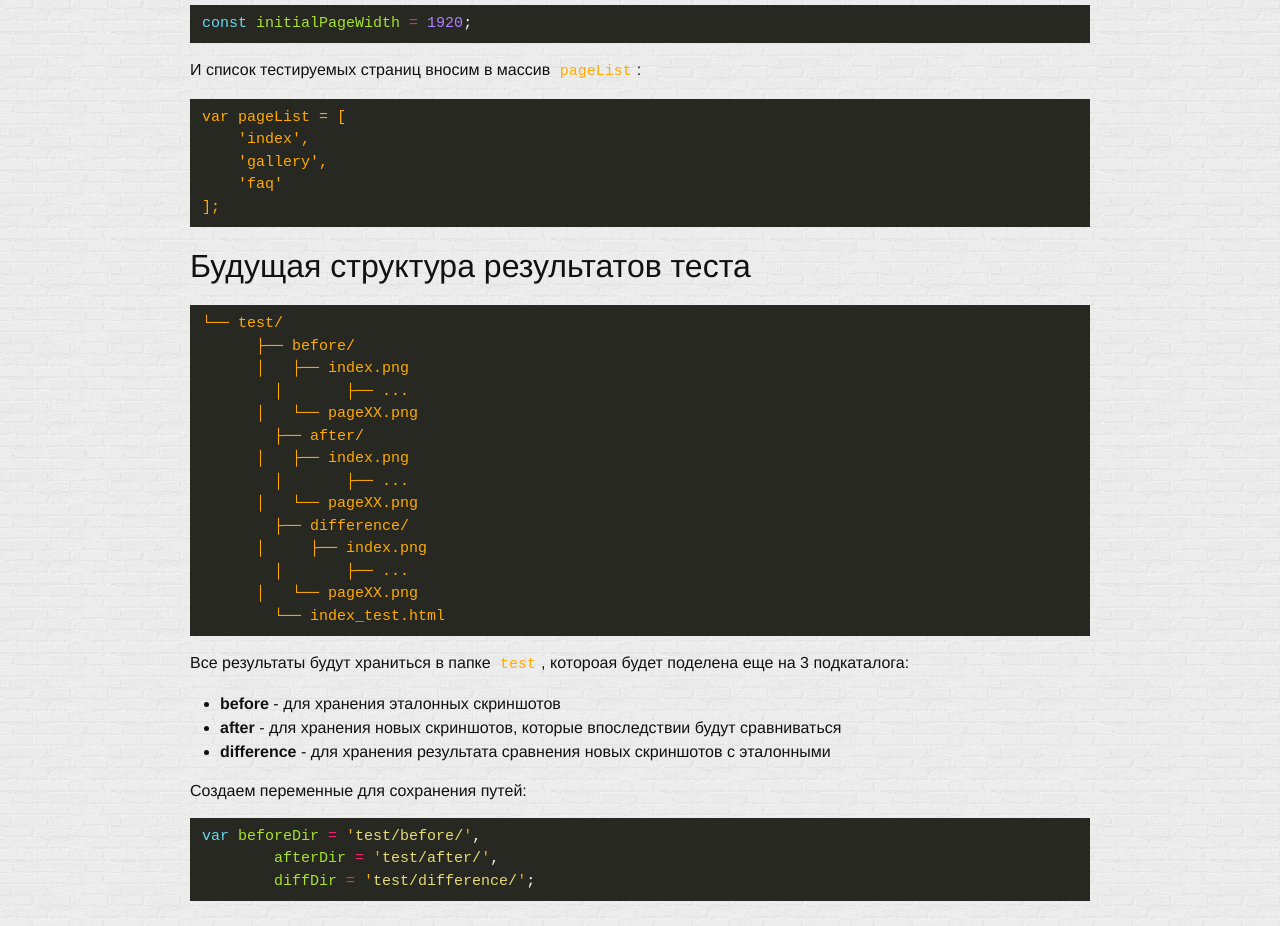
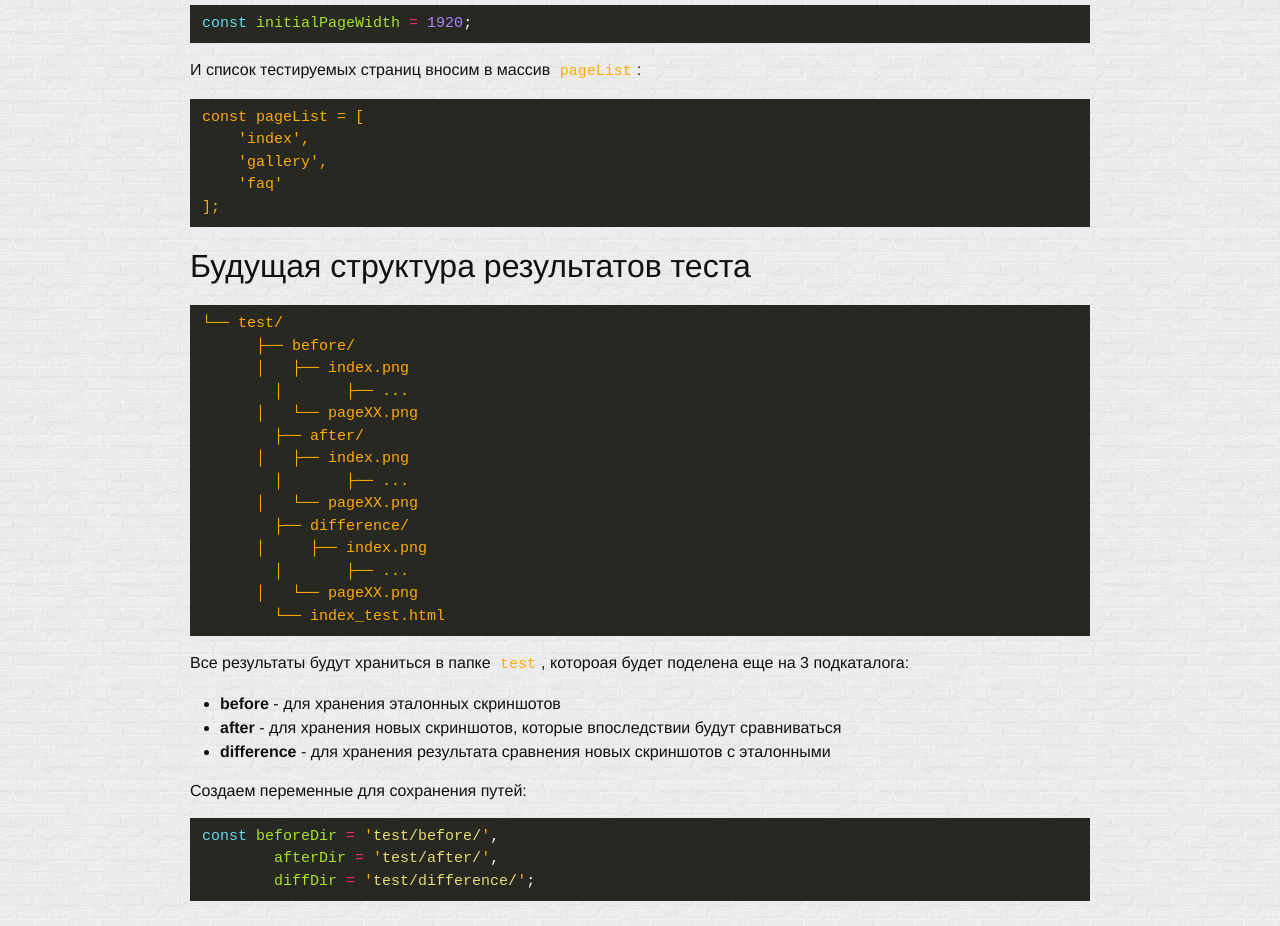
Before and after one commit to glivera-team/glivera-team.github.io, a Jekyll site: the page built from _posts/2018-12-13-testing-with-screens.markdown, in a window 1280 px wide and 1400 px high, scrolled down 1404 px. Shown: the part 151-1077 px from the top of the window. Built offline with Jekyll 4.4.1, drawn with Linux system fonts in a browser that asks for light colours; comment, search, counter and statistics services are not loaded; some of the changed text lies outside the part shown.

Commit message:
Update 2018-12-13-testing-with-screens.markdown

```diff
--- a/_posts/2018-12-13-testing-with-screens.markdown
+++ b/_posts/2018-12-13-testing-with-screens.markdown
@@ -65,7 +65,7 @@ const initialPageWidth = 1920;
 
 И список тестируемых страниц вносим в массив `pageList`:
 {% highlight html %}
-var pageList = [
+const pageList = [
 	'index',
 	'gallery',
 	'faq'
@@ -98,7 +98,7 @@ var pageList = [
 
 Создаем переменные для сохранения путей:
 {% highlight javascript %}
-var beforeDir = 'test/before/',
+const beforeDir = 'test/before/',
 		afterDir = 'test/after/',
 		diffDir = 'test/difference/';
 {% endhighlight %}
@@ -191,7 +191,7 @@ gulp test-init
 Как и в предыдущем таске, создаем необходимые каталоги или очищаем их от старых файлов:
 
 {% highlight javascript %}
-var clearDir = [diffDir, afterDir, 'test/']
+const clearDir = [diffDir, afterDir, 'test/']
 
 if (!fs.existsSync(afterDir)){
 	fs.mkdirSync(afterDir);
@@ -241,7 +241,7 @@ function parse2(element, index, pageName) {
 }
 
 function doneReading(img1, img2, pageName) {
-	var diff = new PNG({width: img1.width, height: img1.height});
+	const diff = new PNG({width: img1.width, height: img1.height});
 
 	pixelmatch(img1.data, img2.data, diff.data, img1.width, img1.height, {threshold: 0.5});
 
@@ -256,13 +256,13 @@ function doneReading(img1, img2, pageName) {
 
 Создадим переменную, которую будем использовать как модификатор в именах изображений и страниц для избежания кеширования в браузере:
 {% highlight javascript %}
-var timeMod = new Date().getTime();
+const timeMod = new Date().getTime();
 {% endhighlight %}
 
 
 Далее создаем список всех страниц с именем и изображением
 {% highlight javascript %}
-var imgList = pageList.map(function(file, i) {
+const imgList = pageList.map(function(file, i) {
 	return '<li style="width: 49%; display: inline-block; list-style: none; background-color: #888;"><h2 style="font: 3vw sans-serif; margin: 0; padding: 1em; text-align: center;">' + pageList[i] + '</h2><img style="width: 100%; display: block;" src="difference/' + file + timeMod + '.png"/></li>'
 })
 {% endhighlight %}
@@ -274,7 +274,7 @@ fs.writeFile('test/index_test' + timeMod + '.html', imgList, function (err) {});
 
 И в завершение создаем локальный сервер с этой страницей и открываем ее в браузере Google Chrome:
 {% highlight javascript %}
-var fileServer = new staticN.Server();
+const fileServer = new staticN.Server();
 
 http.createServer(function (req, res) {
 	req.addListener('end', function () {
@@ -296,8 +296,8 @@ chromeLauncher.launch({
 Полностью таск создания новых скриншотов и сравнения их с эталонными выглядит так:
 {% highlight javascript %}
 gulp.task('test-compare', function() {
-	var timeMod = new Date().getTime();
-	var clearDir = [diffDir, afterDir, 'test/']
+	const timeMod = new Date().getTime();
+	const clearDir = [diffDir, afterDir, 'test/']
 
 	if (!fs.existsSync(afterDir)){
 		fs.mkdirSync(afterDir);
@@ -318,7 +318,7 @@ gulp.task('test-compare', function() {
 	});
 
 	function doneReading(img1, img2, pageName) {
-		var diff = new PNG({width: img1.width, height: img1.height});
+		const diff = new PNG({width: img1.width, height: img1.height});
 		pixelmatch(img1.data, img2.data, diff.data, img1.width, img1.height, {threshold: 0.5});
 		diff.pack().pipe(fs.createWriteStream(diffDir + pageName + timeMod + '.png'));
 		console.log(pageName + ' ---- page compared');
@@ -339,13 +339,13 @@ gulp.task('test-compare', function() {
 		img1[index] = await fs.createReadStream(afterDir + element + '.png').pipe(new PNG()).on('parsed', function() { parse2(element, index)});
 	})
 
-	var imgList = pageList.map(function(file, i) {
+	const imgList = pageList.map(function(file, i) {
 		return '<li style="width: 49%; display: inline-block; list-style: none; background-color: #888;"><h2 style="font: 3vw sans-serif; margin: 0; padding: 1em; text-align: center;">' + pageList[i] + '</h2><img style="width: 100%; display: block;" src="difference/' + file + timeMod + '.png"/></li>'
 	})
 
 	fs.writeFile('test/index_test' + timeMod + '.html', imgList, function (err) {});
 
-	var fileServer = new staticN.Server();
+	const fileServer = new staticN.Server();
 
 	http.createServer(function (req, res) {
 		req.addListener('end', function () {
```
